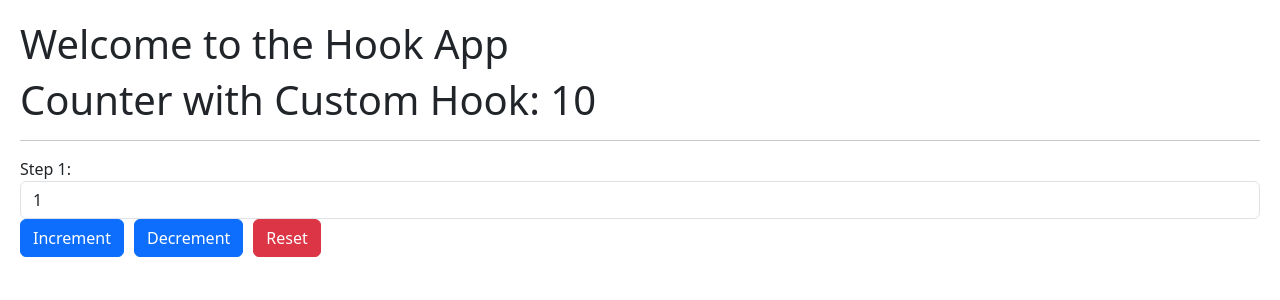
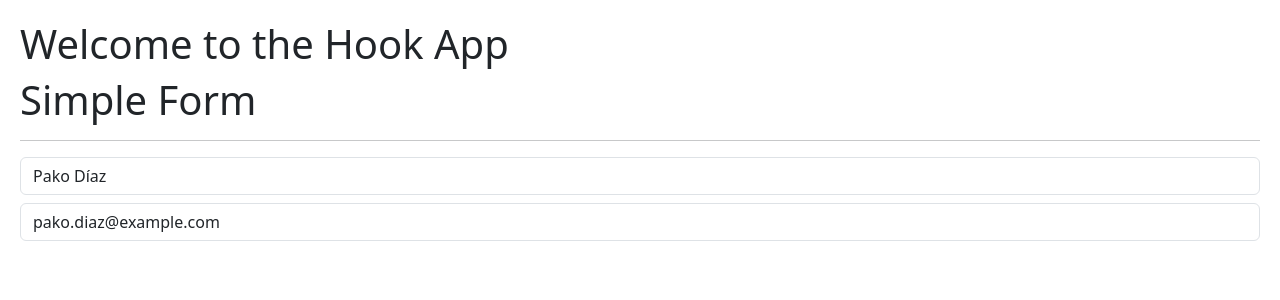
Before and after one commit to la-placita/react, a React (Vite) app in the folder code/05-hook-app/: page / in a window 1280 px wide. Shown: the top 300 px of the page. Built offline with nearby package versions, Linux system fonts and the light colour scheme.

Commit message:
[9] ✨ Añade efectos de montaje y desmontaje en SimpleForm usando useEffect ✨

```diff
--- /dev/null
+++ b/code/05-hook-app/src/02-useFfect/SimpleForm.jsx
@@ -0,0 +1,52 @@
+import { useEffect, useState } from "react";
+import { Message } from "./Message";
+
+export const SimpleForm = () => {
+    const [formState, setFormState] = useState({
+        name: 'Pako Díaz',
+        email: 'pako.diaz@example.com'
+    });
+    const { name, email } = formState;
+    const users = ['pakodiaz', 'john', 'jane'];
+
+    useEffect(() => {
+        console.log('📝 FormState changed:', formState);
+    }, [formState]);
+
+    useEffect(() => {
+        console.log('✏️ Name changed:', name);
+    }, [name]);
+
+    useEffect(() => {
+        console.log('📧 Email changed:', email);
+    }, [email]);
+
+    useEffect(() => {
+        console.log('🚀 Component mounted');
+        return () => {
+            console.log('🛑 Component unmounted');
+        };
+    }, []);
+
+    return (
+        <>
+            <h1>Simple Form</h1>
+            <hr />
+            <input
+                type="text"
+                className="form-control"
+                placeholder="Your name"
+                value={name}
+                onChange={(e) => setFormState({ ...formState, name: e.target.value })}
+            />
+            {users.find((user) => user === name) && <Message user={name} />}
+            <input
+                type="email"
+                className="form-control mt-2"
+                placeholder="Your email"
+                value={email}
+                onChange={(e) => setFormState({ ...formState, email: e.target.value })}
+            />
+        </>
+    );
+}
--- a/code/05-hook-app/src/HooksApp.jsx
+++ b/code/05-hook-app/src/HooksApp.jsx
@@ -1,11 +1,12 @@
 import { CounterApp } from "./01-useState/CounterApp";
 import { CounterWithCustomHook } from "./01-useState/CounterWithCustomHook";
+import { SimpleForm } from "./02-useFfect/SimpleForm";
 
 const HooksApp = () => {
     return (
         <>
             <h1>Welcome to the Hook App</h1>
-            <CounterWithCustomHook />
+            <SimpleForm />
         </>
     );
 }
```
